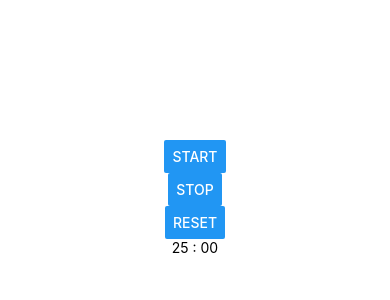
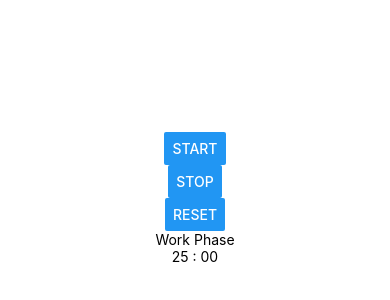
Before and after one commit to MahathiV/ReactNative-Projects, a React Native app in the folder project1/: screen / in a window 390 px wide. Shown: the part 224-524 px from the top of the page. Built offline with nearby package versions, Linux system fonts and the light colour scheme.

Commit message:
minor changes, tried implementing phone vibration

```diff
--- a/project1/App.js
+++ b/project1/App.js
@@ -1,5 +1,7 @@
 import React from 'react';
-import { StyleSheet, Text, View, Button } from 'react-native';
+import { StyleSheet, Text, View, Button, Vibration} from 'react-native';
+//import {vibration} from './utils';
+
 
 
 export default class App extends React.Component {
@@ -7,7 +9,8 @@ export default class App extends React.Component {
   state = {
     count: 0,
     timer:null,
-    timerRunning: null
+    timerRunning: null,
+    phase: "Work Phase"
   }
 
   start_timer = () => {
@@ -18,7 +21,26 @@ export default class App extends React.Component {
   increaseCount = () => {
     let {count} = this.state;
     count+=1;
+
+    if (count === 25*60)
+    {
+      this.setState({phase: "Rest Phase"})
+      count = 0
+      Vibration.vibrate()
+    }
+
+    if ((count === 5*60) && (this.state.phase === "Rest Phase"))
+    {
+      this.setState({phase: "Work Phase"})
+      count = 0
+      Vibration.vibrate()
+    }
+
+
+
     this.setState ({count})
+
+
   }
 
   stop_timer = () => {
@@ -52,22 +74,43 @@ export default class App extends React.Component {
 
   display_minutes = () =>
   {
-    if(this.state.count === 0)
+    if (this.state.phase === "Work Phase")
     {
-      return '25'
+      if(this.state.count === 0)
+      {
+        return '25'
+
+      }
+
+      else
+      {
+        return `${24 - Math.floor(this.state.count/60)}`
+      }
 
     }
 
     else
     {
-      return `${24 - Math.floor(this.state.count/60)}`
+      if(this.state.count === 0)
+      {
+        return '5'
+
+      }
+      else
+      {
+        return `${4 - Math.floor(this.state.count/60)}`
+      }
     }
+
 
   }
 
   display_timer = () => {
     return `${this.display_minutes()} : ${this.display_seconds()}`
+  }
 
+  phase = () => {
+    return `${this.state.phase}`
   }
 
   render() {
@@ -77,7 +120,11 @@ export default class App extends React.Component {
         <Button title="Stop" onPress = {this.stop_timer}/>
         <Button title="Reset" onPress={this.restart_timer}/>
 
-    <Text>{this.display_timer()}</Text>
+        <Text>{this.phase()}</Text>
+        <Text>{this.display_timer()}</Text>
+
+
+
       </View>
     );
     }
```
Also changed, not shown: 1 other file (tests, documents, lock files or other folders).
